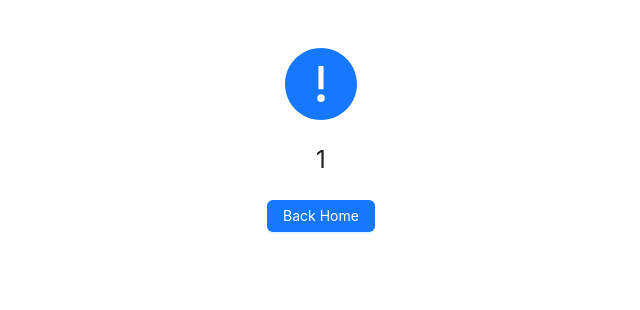
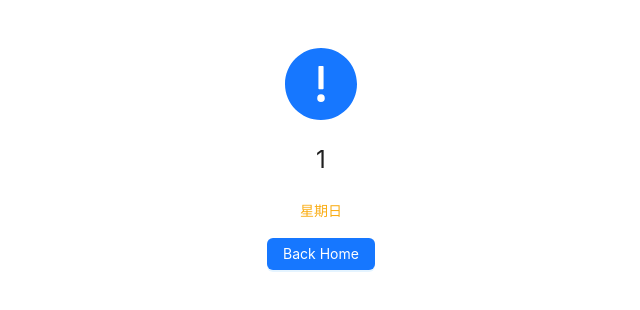
Before and after one commit to likuner/react-ts-template, a React app: page /about/1 in a window 1280 px wide. Shown: the top 310 px of the page, without its empty margins (319-959 px from the left). Built offline with nearby package versions, Linux system fonts and the light colour scheme.

Commit message:
add custom hooks

```diff
--- a/package.json
+++ b/package.json
@@ -61,6 +61,7 @@
     "dotenv-expand": "^10.0.0",
     "eslint": "^8.30.0",
     "eslint-plugin-react": "^7.31.11",
+    "eslint-plugin-react-hooks": "^4.6.0",
     "filemanager-webpack-plugin": "^8.0.0",
     "html-webpack-plugin": "^5.5.0",
     "less-loader": "^11.1.0",
--- a/src/components/About/index.tsx
+++ b/src/components/About/index.tsx
@@ -1,9 +1,14 @@
 import React from 'react'
 import { useNavigate, useParams } from 'react-router-dom'
-import { Button, Result } from 'antd'
+import { Button, Result, Space, Typography } from 'antd'
+import { useWeek } from '../../hooks/useWeek'
+
+const { Text } = Typography
 
 const About: React.FC = () => {
   const { title = '🥤这是 About 组件' } = useParams()
+
+  const week = useWeek()
 
   const navigate = useNavigate()
 
@@ -11,7 +16,10 @@ const About: React.FC = () => {
     <Result
       title={title}
       extra={
-        <Button type="primary" onClick={() => navigate('/')}>Back Home</Button>
+        <Space size="middle" direction="vertical">
+          <Text type="warning">{week}</Text>
+          <Button type="primary" onClick={() => navigate('/')}>Back Home</Button>
+        </Space>
       }
     />
   )
--- /dev/null
+++ b/src/hooks/useWeek.tsx
@@ -0,0 +1,16 @@
+import { useEffect, useState } from 'react'
+
+export const useWeek = (time: number | Date = new Date()): string => {
+  const [week, setWeek] = useState('')
+
+  useEffect(() => {
+    const weekArr: string[] = ['日', '一', '二', '三', '四', '五', '六']
+    if (typeof time === 'number') {
+      setWeek(weekArr[new Date(time).getDay()])
+    } else {
+      setWeek(weekArr[time.getDay()])
+    }
+  }, [time])
+
+  return `星期${week}`
+}
```
Also changed, not shown: 2 other files (tests, documents, lock files or other folders).
